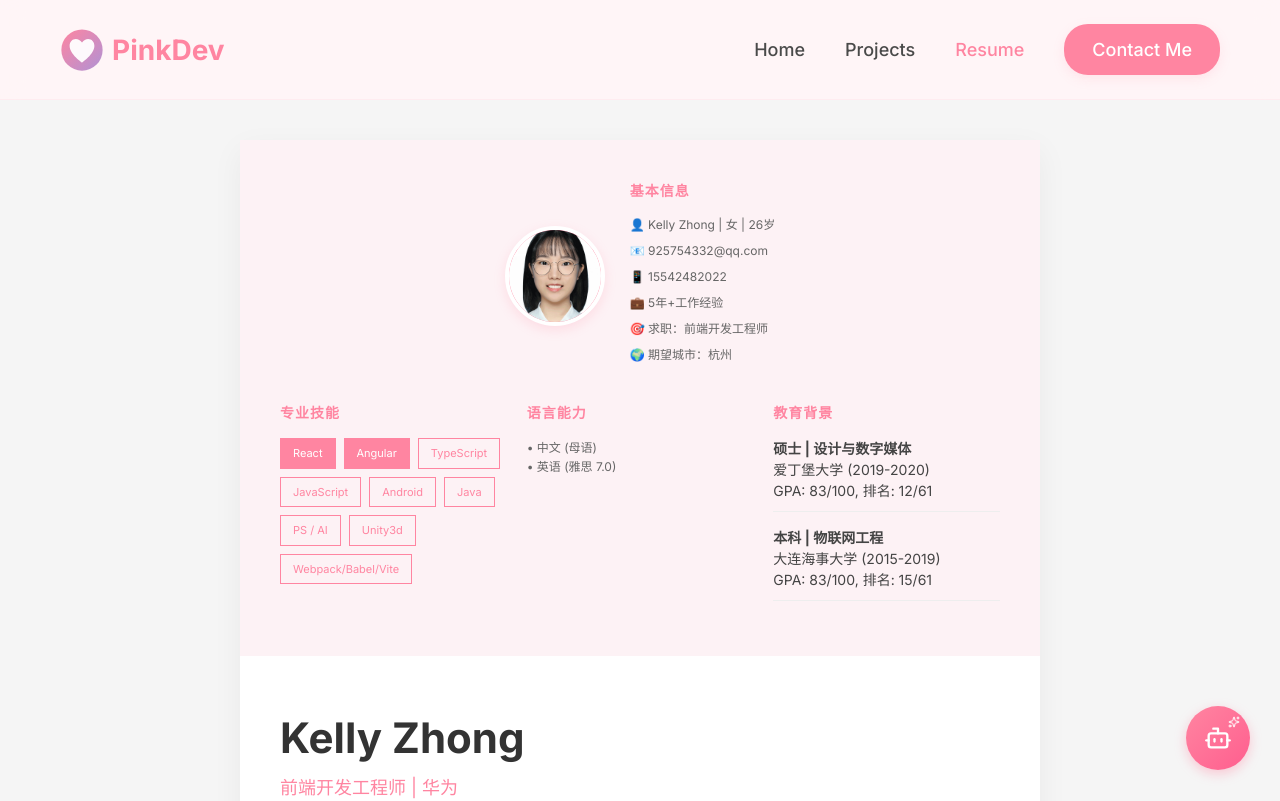
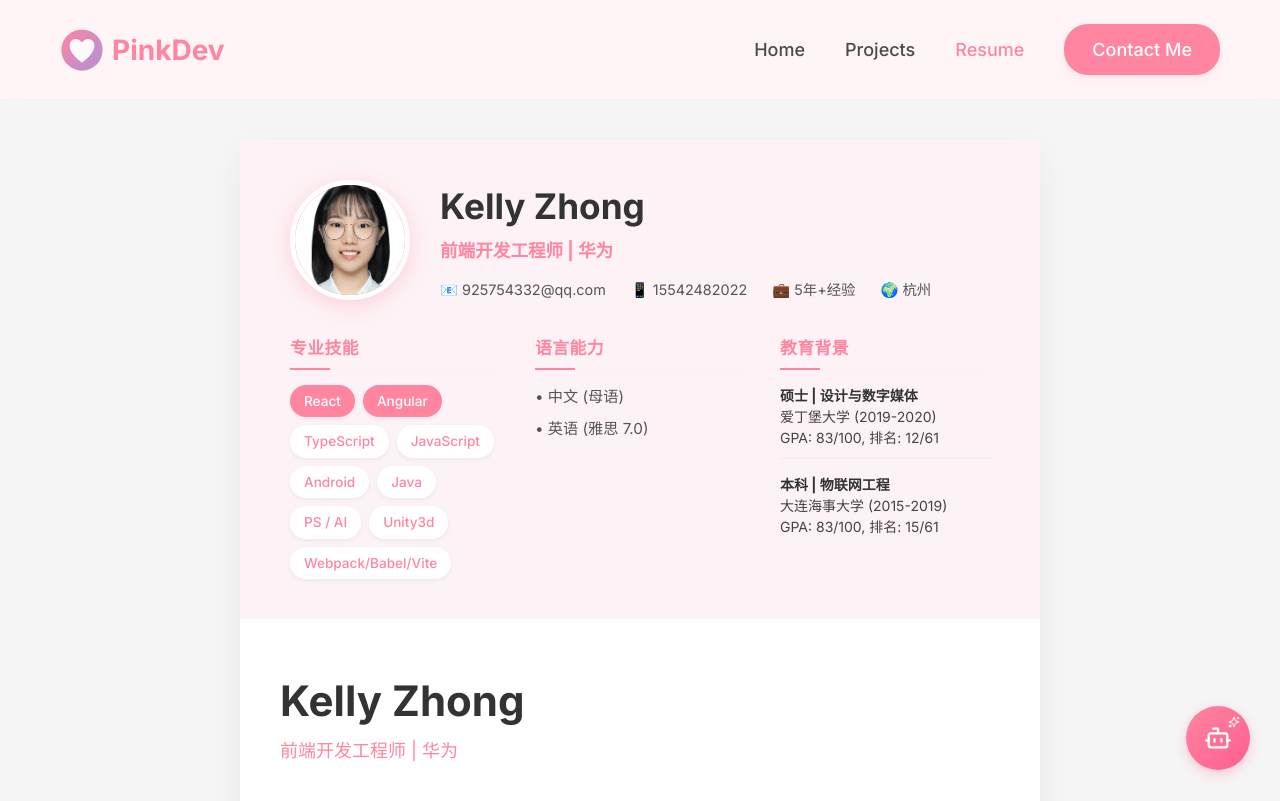
Before and after one commit to 925754332-dev/pinkdev-portfolio, a React (Vite) app: page /resume in a window 1280 px wide. Shown: the top 801 px of the page. Built offline with nearby package versions, Linux system fonts and the light colour scheme.

Commit message:
resume: Gemini redesign - cleaner pink header

```diff
--- a/src/pages/Resume.css
+++ b/src/pages/Resume.css
@@ -19,31 +19,29 @@
 
 /* --- Sidebar (now top section) --- */
 .resume-sidebar {
-  width: 100%;
   background-color: #FDF2F5;
-  padding: 40px;
+  padding: 40px 50px;
   display: flex;
   flex-direction: column;
+  gap: 35px;
+}
+
+/* 头像 + 名字/基本信息 */
+.sidebar-profile {
+  display: flex;
   align-items: center;
   gap: 30px;
 }
 
-/* 头像 + 基本信息横排 */
-.sidebar-profile {
-  display: flex;
-  align-items: center;
-  gap: 25px;
-}
-
 .resume-avatar {
-  width: 100px;
-  height: 100px;
+  width: 120px;
+  height: 120px;
   border-radius: 50%;
   background-color: #FF85A1;
   overflow: hidden;
-  border: 4px solid white;
+  border: 5px solid white;
+  box-shadow: 0 5px 20px rgba(255, 133, 161, 0.3);
   flex-shrink: 0;
-  box-shadow: 0 4px 12px rgba(255, 133, 161, 0.2);
 }
 
 .resume-avatar img {
@@ -52,29 +50,60 @@
   object-fit: cover;
 }
 
-/* 技能/语言/教育 三栏 */
+.profile-text-content h1 {
+  margin: 0 0 5px 0;
+  font-size: 2.2em;
+  color: #333;
+  font-weight: 700;
+}
+
+.profile-text-content .profile-title {
+  margin: 0;
+  font-size: 1.1em;
+  color: #FF85A1;
+  font-weight: 600;
+}
+
+.contact-list {
+  display: flex;
+  flex-wrap: wrap;
+  gap: 10px 25px;
+  margin-top: 15px;
+}
+
+/* 三栏 */
 .sidebar-details {
   display: grid;
   grid-template-columns: 1fr 1fr 1fr;
-  gap: 20px;
+  gap: 35px;
   width: 100%;
 }
 
 .resume-section-title {
-  font-size: 14px;
-  font-weight: 800;
+  font-size: 1.05em;
+  font-weight: 700;
   color: #FF85A1;
-  letter-spacing: 1px;
-  margin-bottom: 15px;
+  margin: 0 0 15px 0;
+  padding-bottom: 8px;
+  border-bottom: 1px solid #FCEFF2;
+  position: relative;
   text-transform: uppercase;
+  letter-spacing: 0.5px;
 }
 
-.contact-item, .social-item {
-  font-size: 12px;
-  color: #666;
-  margin-bottom: 8px;
-  display: block;
-  text-decoration: none;
+.resume-section-title::after {
+  content: '';
+  position: absolute;
+  bottom: -1px;
+  left: 0;
+  width: 40px;
+  height: 2px;
+  background-color: #FF85A1;
+}
+
+.contact-item {
+  font-size: 0.9em;
+  color: #555;
 }
 
 .skills-list {
@@ -84,12 +113,16 @@
 }
 
 .skill-tag {
-  padding: 6px 12px;
-  font-size: 11px;
-  border: 1px solid #FF85A1;
+  background-color: white;
   color: #FF85A1;
-  display: inline-block;
-  width: fit-content;
+  padding: 6px 14px;
+  border-radius: 16px;
+  font-size: 0.85em;
+  font-weight: 500;
+  border: none;
+  box-shadow: 0 2px 5px rgba(0, 0, 0, 0.05);
+  transition: all 0.2s ease-in-out;
+  cursor: default;
 }
 
 .skill-tag.solid {
@@ -97,10 +130,37 @@
   color: white;
 }
 
-.lang-item, .interest-text {
-  font-size: 12px;
-  color: #666;
+.skill-tag:not(.solid):hover {
+  background-color: #FF85A1;
+  color: white;
+  transform: translateY(-2px);
+}
+
+.lang-item {
+  font-size: 0.95em;
+  color: #555;
+  margin-bottom: 8px;
   line-height: 1.6;
+}
+
+.edu-text {
+  font-size: 0.95em;
+  color: #555;
+  line-height: 1.5;
+  margin-bottom: 12px;
+  padding-bottom: 10px;
+  border-bottom: 1px solid #FCEFF2;
+}
+
+.edu-text:last-child {
+  border-bottom: none;
+  margin-bottom: 0;
+  padding-bottom: 0;
+}
+
+.edu-text strong {
+  color: #333;
+  font-weight: 600;
 }
 
 /* --- Main Content --- */
@@ -245,13 +305,28 @@
     width: 100%;
   }
   .resume-sidebar {
+    padding: 30px 25px;
+  }
+  .sidebar-profile {
     flex-direction: column;
-    align-items: center;
-    padding: 30px 20px;
+    text-align: center;
+    gap: 20px;
   }
-  .resume-sidebar > section {
-    min-width: auto;
-    width: 100%;
+  .resume-avatar {
+    width: 100px;
+    height: 100px;
+  }
+  .profile-text-content h1 {
+    font-size: 1.9em;
+  }
+  .contact-list {
+    justify-content: center;
+    gap: 8px 15px;
+    margin-top: 12px;
+  }
+  .sidebar-details {
+    grid-template-columns: 1fr;
+    gap: 30px;
   }
   .resume-main {
     padding: 30px 20px;
--- a/src/pages/Resume.tsx
+++ b/src/pages/Resume.tsx
@@ -11,19 +11,20 @@ const Resume = () => {
       <div className="resume-paper">
         {/* Sidebar */}
         <aside className="resume-sidebar">
-          {/* 头像 + 基本信息 */}
+          {/* 头像 + 名字 + 联系方式 */}
           <div className="sidebar-profile">
             <div className="resume-avatar">
               <img src="/images/钟迎港33038119970222014X---d317a64f-5a57-4112-8336-3ca66b96ab20.jpg" alt="Kelly Zhong" />
             </div>
-            <div>
-              <h2 className="resume-section-title">基本信息</h2>
-              <div className="contact-item">👤 Kelly Zhong | 女 | 26岁</div>
-              <div className="contact-item">📧 925754332@qq.com</div>
-              <div className="contact-item">📱 15542482022</div>
-              <div className="contact-item">💼 5年+工作经验</div>
-              <div className="contact-item">🎯 求职：前端开发工程师</div>
-              <div className="contact-item">🌍 期望城市：杭州</div>
+            <div className="profile-text-content">
+              <h1>Kelly Zhong</h1>
+              <p className="profile-title">前端开发工程师 | 华为</p>
+              <div className="contact-list">
+                <span className="contact-item">📧 925754332@qq.com</span>
+                <span className="contact-item">📱 15542482022</span>
+                <span className="contact-item">💼 5年+经验</span>
+                <span className="contact-item">🌍 杭州</span>
+              </div>
             </div>
           </div>
 
```
